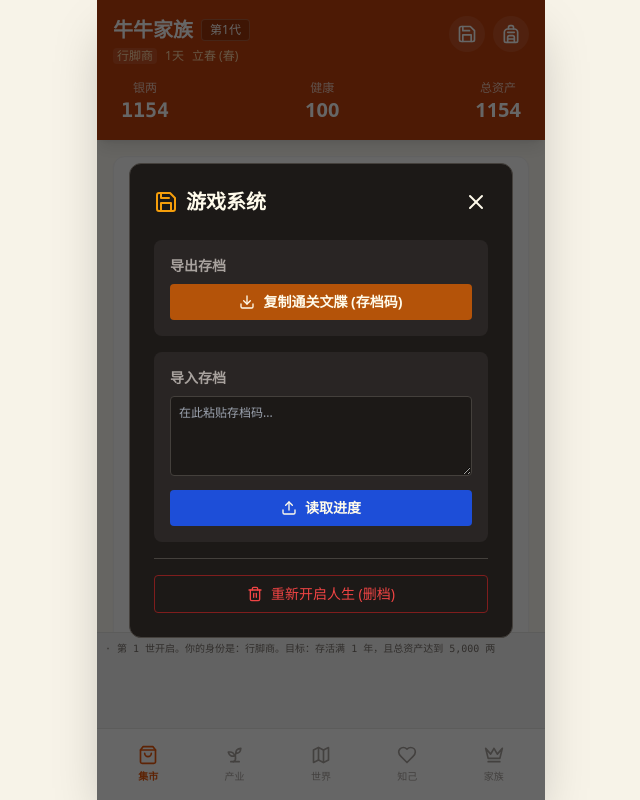
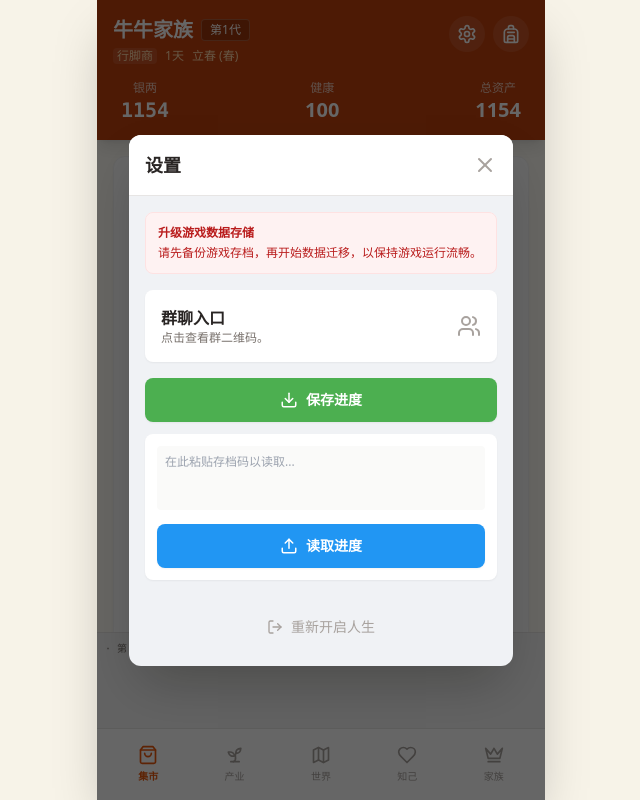
Before and after one commit to xianyin/fusheng-game, a React (Vite) app: page / in a window 1280 px wide. Both pictures are taken after a click on the button 786 px from the left and 34 px from the top of the page. Shown: the whole page, without its empty margins (319-959 px from the left). Built offline with nearby package versions, Linux system fonts and the light colour scheme.

Commit message:
Add Settings and Users icons to App component

```diff
--- a/App.jsx
+++ b/App.jsx
@@ -6,7 +6,7 @@ import {
   AlertCircle, Heart, Gift, X, Trophy, CloudLightning, Sun, Umbrella,
   Zap, Info, RefreshCw, Backpack, Crown, Hammer, Snowflake, Flower,
   Leaf, UserPlus, Star, Scroll, Anchor, Sprout, Factory, Baby,
-  Save, Download, Upload, Trash2, Moon, BookOpen, Skull
+  Save, Download, Upload, Trash2, Moon, BookOpen, Skull, Settings, Users, LogOut
 } from 'lucide-react';
 
 // --- 1. 核心常量定义 ---
@@ -615,7 +615,7 @@ export default function App() {
     return (
       <div className="min-h-screen bg-stone-900 text-amber-50 flex flex-col items-center justify-center p-6 relative">
         <button onClick={()=>setShowSystem(true)} className="absolute top-4 right-4 p-2 bg-stone-800 rounded-full hover:bg-stone-700 border border-stone-600">
-            <Save size={20} />
+            <Settings size={20} />
         </button>
 
         <h1 className="text-4xl font-bold mb-2 text-amber-500">第 {generation} 世 轮回</h1>
@@ -675,7 +675,7 @@ export default function App() {
             </div>
           </div>
           <div className="flex gap-2">
-             <button onClick={() => setShowSystem(true)} className="p-2 bg-white/10 rounded-full hover:bg-white/20"><Save size={20}/></button>
+             <button onClick={() => setShowSystem(true)} className="p-2 bg-white/10 rounded-full hover:bg-white/20"><Settings size={20}/></button>
              <button onClick={() => setShowBag(true)} className="p-2 bg-white/10 rounded-full hover:bg-white/20"><Backpack size={20}/></button>
           </div>
         </div>
@@ -982,40 +982,82 @@ export default function App() {
   );
 }
 
-// 独立的系统设置组件
+// 独立的系统设置组件 (Refined UI)
 function SystemModal({ onClose, onExport, onImport, onReset, importText, setImportText }) {
   const [resetConfirm, setResetConfirm] = useState(false);
+  const [showQR, setShowQR] = useState(false);
+
+  if (showQR) {
+    return (
+      <div className="absolute inset-0 z-50 flex items-center justify-center bg-black/80 p-6" onClick={() => setShowQR(false)}>
+        <div className="relative bg-white p-4 rounded-xl" onClick={e => e.stopPropagation()}>
+          <button onClick={() => setShowQR(false)} className="absolute -top-3 -right-3 bg-white rounded-full p-1 shadow-lg text-stone-500"><X size={20}/></button>
+          <img src="./wechat.png" alt="群聊二维码" className="w-64 h-auto rounded-lg"/>
+          <p className="text-center text-stone-500 mt-2 text-sm">长按识别二维码加入群聊</p>
+        </div>
+      </div>
+    );
+  }
 
   return (
     <div className="absolute inset-0 z-50 flex items-center justify-center bg-black/60 p-4" onClick={onClose}>
-      <div className="bg-stone-900 text-amber-50 w-full max-w-sm rounded-xl p-6 border border-stone-700" onClick={e=>e.stopPropagation()}>
-        <div className="flex justify-between items-center mb-6">
-          <h2 className="text-xl font-bold flex items-center gap-2"><Save className="text-amber-500"/> 游戏系统</h2>
-          <button onClick={onClose}><X/></button>
+      <div className="bg-[#f0f2f5] text-stone-800 w-full max-w-sm rounded-xl overflow-hidden shadow-2xl" onClick={e=>e.stopPropagation()}>
+
+        {/* Header */}
+        <div className="bg-white p-4 flex justify-between items-center border-b border-stone-200">
+          <h2 className="text-lg font-bold flex items-center gap-2">设置</h2>
+          <button onClick={onClose} className="text-stone-400 hover:text-stone-600"><X/></button>
         </div>
 
-        <div className="space-y-4">
-          <div className="p-4 bg-stone-800 rounded-lg">
-            <h3 className="text-sm font-bold text-stone-400 mb-2">导出存档</h3>
-            <button onClick={onExport} className="w-full py-2 bg-amber-700 hover:bg-amber-600 rounded flex items-center justify-center gap-2 text-sm font-bold">
-              <Download size={16}/> 复制通关文牒 (存档码)
-            </button>
+        {/* Content */}
+        <div className="p-4 space-y-4">
+
+          {/* Warning Banner */}
+          <div className="bg-red-50 border border-red-100 text-red-700 p-3 rounded-lg text-xs">
+            <p className="font-bold mb-1">升级游戏数据存储</p>
+            请先备份游戏存档，再开始数据迁移，以保持游戏运行流畅。
           </div>
 
-          <div className="p-4 bg-stone-800 rounded-lg">
-            <h3 className="text-sm font-bold text-stone-400 mb-2">导入存档</h3>
-            <textarea
-              value={importText}
-              onChange={(e)=>setImportText(e.target.value)}
-              placeholder="在此粘贴存档码..."
-              className="w-full bg-stone-900 border border-stone-700 rounded p-2 text-xs mb-2 h-20 text-stone-300"
-            />
-            <button onClick={onImport} className="w-full py-2 bg-blue-700 hover:bg-blue-600 rounded flex items-center justify-center gap-2 text-sm font-bold">
-              <Upload size={16}/> 读取进度
-            </button>
+          {/* Group Chat Entry */}
+          <div
+            className="bg-white p-4 rounded-lg shadow-sm flex justify-between items-center cursor-pointer active:scale-95 transition-transform"
+            onClick={() => setShowQR(true)}
+          >
+            <div>
+              <div className="font-bold text-stone-800">群聊入口</div>
+              <div className="text-xs text-stone-500">点击查看群二维码。</div>
+            </div>
+            <Users className="text-stone-400" size={24} />
           </div>
 
-          <div className="pt-4 border-t border-stone-700">
+          {/* Import/Export Section */}
+          <div className="space-y-3">
+            <button
+              onClick={onExport}
+              className="w-full py-3 bg-[#4caf50] hover:bg-[#43a047] text-white rounded-lg flex items-center justify-center gap-2 text-sm font-bold shadow-sm active:scale-95 transition-transform"
+            >
+              <Download size={18}/> 保存进度
+            </button>
+
+            {/* Import Text Area (Hidden by default or simplified) - Keeping textarea for functionality */}
+            <div className="bg-white p-3 rounded-lg shadow-sm">
+                <textarea
+                value={importText}
+                onChange={(e)=>setImportText(e.target.value)}
+                placeholder="在此粘贴存档码以读取..."
+                className="w-full bg-stone-50 border-none resize-none focus:ring-0 text-xs h-16 text-stone-600 p-2 rounded mb-2"
+                />
+                <button
+                onClick={onImport}
+                className="w-full py-3 bg-[#2196f3] hover:bg-[#1e88e5] text-white rounded-lg flex items-center justify-center gap-2 text-sm font-bold shadow-sm active:scale-95 transition-transform"
+                >
+                <Upload size={18}/> 读取进度
+                </button>
+            </div>
+          </div>
+
+          {/* Reset Section */}
+          <div className="pt-2">
             <button
               onClick={() => {
                 if (resetConfirm) {
@@ -1025,9 +1067,10 @@ function SystemModal({ onClose, onExport, onImport, onReset, importText, setImpo
                   setTimeout(() => setResetConfirm(false), 3000);
                 }
               }}
-              className={`w-full py-2 border ${resetConfirm ? 'bg-red-600 text-white border-red-600' : 'border-red-900 text-red-500 hover:bg-red-900/20'} rounded flex items-center justify-center gap-2 text-sm transition-all`}
+              className={`w-full py-3 border ${resetConfirm ? 'bg-red-50 text-red-600 border-red-200' : 'bg-transparent border-transparent text-stone-400'} rounded-lg flex items-center justify-center gap-2 text-sm transition-all hover:bg-stone-100`}
             >
-              <Trash2 size={16}/> {resetConfirm ? '再次点击确认删除所有存档' : '重新开启人生 (删档)'}
+              {resetConfirm ? <Trash2 size={16}/> : <LogOut size={16}/>}
+              {resetConfirm ? '再次点击确认删除所有存档' : '重新开启人生'}
             </button>
           </div>
         </div>
```
